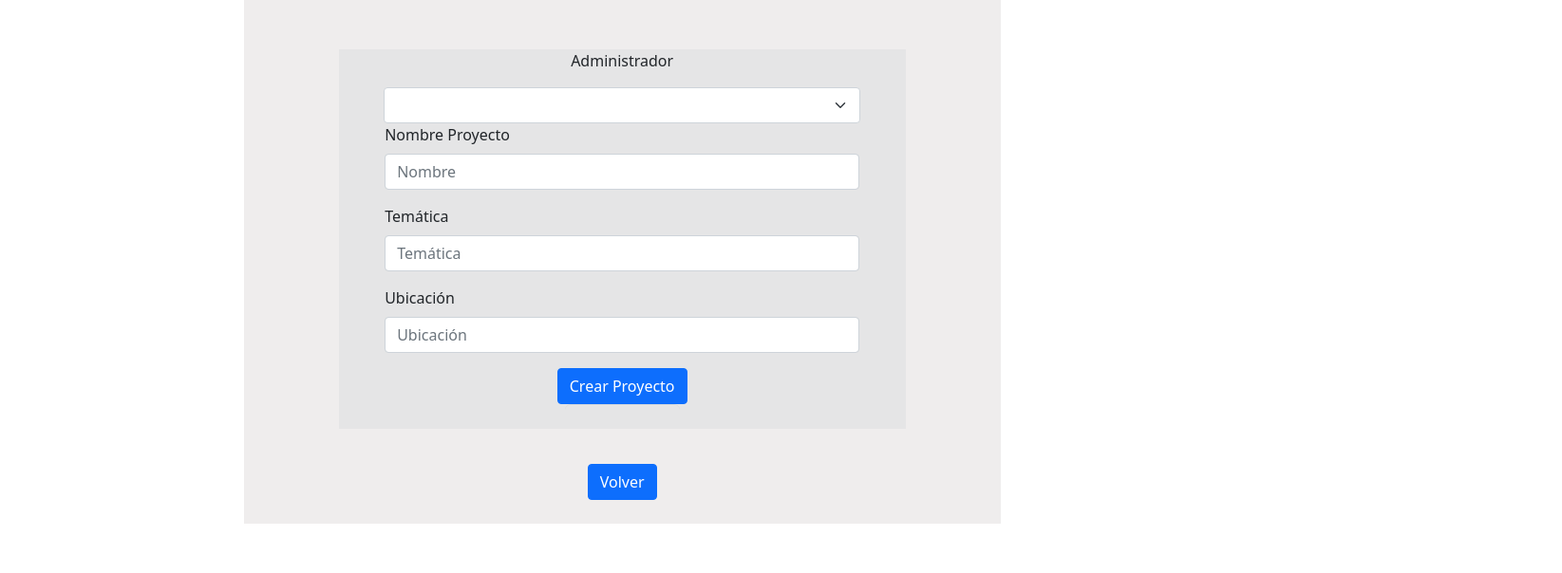
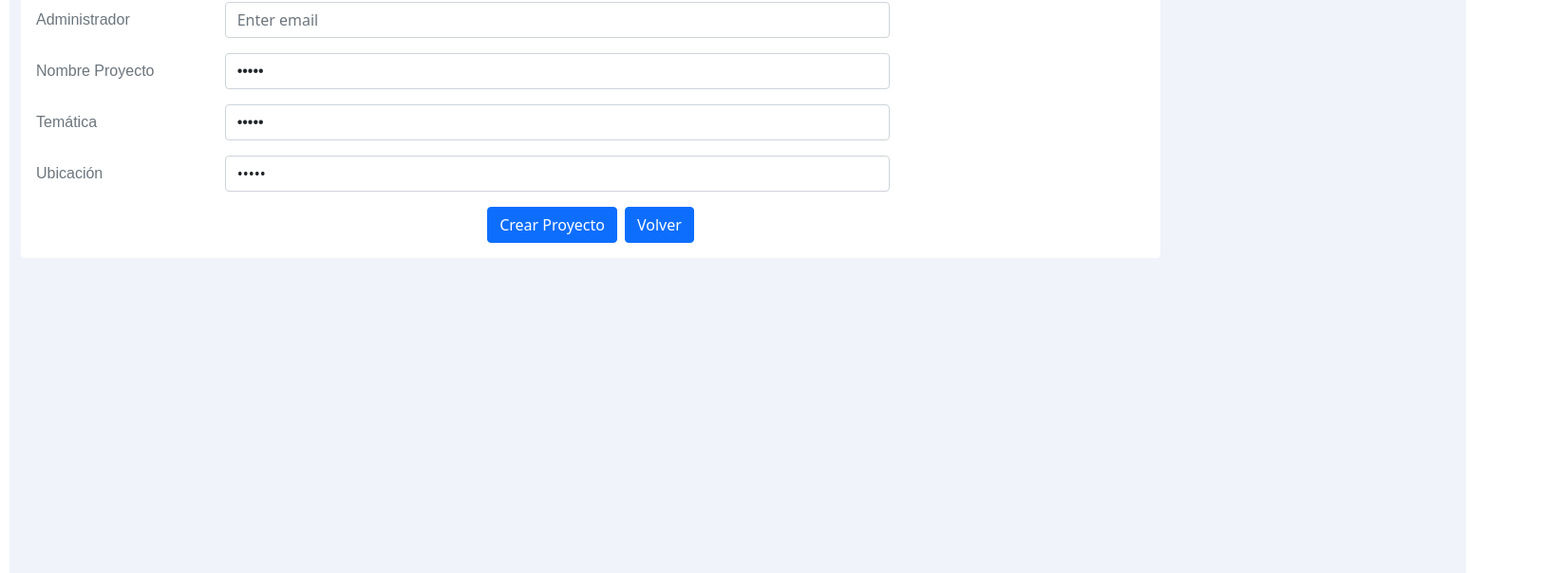
Before and after one commit to 4GeeksAcademy/Georef21_CaroMartinDavid, a React app: page /nuevoproyecto in a window 1280 px wide. Shown: the part 262-866 px from the top of the page at 95% size, 1645 px wide, since content can reach past the window. Built offline with nearby package versions, Linux system fonts and the light colour scheme; some packages are replaced by stand-ins of ours; no server answers.

Commit message:
Estilos_v5.0_21112023

```diff
--- a/src/front/js/component/sidebar.js
+++ b/src/front/js/component/sidebar.js
@@ -39,7 +39,7 @@ export const Sidebar = () => {
     return (
         <>
         {store.session === true ?
-        (<div className="flex-shrink-0 p-3 bg-white" style={{ width: "280px", height: "100vh" }}>
+        (<div className="flex-shrink-0 p-3 bg-white" style={{ width: "280px", height: "100vh"}}>
             <div>
                 <div className="d-flex align-items-center pb-1 mb-1 link-dark text-decoration-none border-bottom">
                     <a href="#!" className="text-decoration-none">
--- a/src/front/js/pages/CrearProyecto.jsx
+++ b/src/front/js/pages/CrearProyecto.jsx
@@ -39,52 +39,96 @@ export const CrearProyecto = () => {
         })
     }
     return (
-        <div className="account-pages1" >
-            <div className="account-pages pt-2 pt-sm-5 pb-4 pb-sm-5" >
-                <div className="RegistroProyecto pt-2 text-center bg-primary card-header col-md-6" style={{ color: 'white' }} width-400px>
-                    <h1>{id ? "Editar Proyecto" : "Registrar Nuevo Proyecto"}</h1>
+        <div className="Contanier-fluid" style={{height: "100vh", marginLeft: "10px" }}>
+            <div className="row">
+                <div className="col">
+                    <div class="page-title-box">
+                        <div class="page-title-right">
+                            <nav aria-label="breadcrumb">
+                                {/* <ol class="breadcrumb m-0">
+                        <li class="breadcrumb-item"><a href="/">Hyper</a></li>
+                        <li class="breadcrumb-item"><a href="/ui/forms/wizard">Forms</a></li>
+                        <li class="breadcrumb-item active" aria-current="page">Form Wizard</li>
+                    </ol> */}
+                            </nav>
                         </div>
-                <div className="containerAdmon">
-                    {/* <div className="RegistroProyecto pt-2 text-center bg-primary card-header col-md-6" style={{ color: 'white' }} width-400px>
-                        <h1>{id ? "Editar Proyecto" : "Registrar Nuevo Proyecto"}</h1>
-                    </div> */}
-                    {/* <div className="col-md-6 m-auto"> */}
+                        <h4 class="page-title" style={{ color: '#6c757d', fontFamily: "Nunito,sans-serif", marginTop: "100px"}} >PROYECTOS</h4>
+                    </div>
+                </div>
+            </div>
 
-                    <div className="datos col-md-6 d-flex flex-column align-items-center">
-                        <p>Administrador</p>
-                        <select className="form-select" aria-label="Default select example">
-                            <option value="">{store.administrator.name} {store.administrator.lastname}</option>
-                        </select>
-                        <div className="mb-3" >
-                            <label htmlFor="formGroupExampleInput" className="form-label">Nombre Proyecto</label>
-                            <input type="text" className="form-control" id="formGroupExampleInput" placeholder="Nombre" onChange={infoSetData} name="nameProject" required value={data.nameProject} />
+
+            <div className="row-card">
+                <div className="col-xl-6">
+                    <div className="card" style={{width: "1200px"}}>
+                        <div className="card-body">
+                            <h4 className="header-title mb-3" style={{ color: '#6c757d', fontFamily: "Nunito,sans-serif" }} >NUEVO PROYECTO</h4>
+                            <form className>
+                                <div className="mb-3 row">
+
+                                    <label for="exampleEmail" className="form-label col-form-label col-md-2" style={{ color: '#6c757d', fontFamily: "Nunito,sans-serif" }}>Administrador</label>
+
+                                    <div className="col-md-9">
+
+                                        <input name="exampleEmail" placeholder="Enter email" type="email" id="exampleEmail" className="form-control" style={{width: "700px"}}/>
                                     </div>
-                        <div className="mb-3">
-                            <label htmlFor="formGroupExampleInput2" className="form-label">Temática</label>
-                            <input type="text" className="form-control" id="formGroupExampleInput2" placeholder="Temática" onChange={infoSetData} name="theme" required value={data.theme} />
                                 </div>
-                        <div className="mb-3">
-                            <label htmlFor="formGroupExampleInput2" className="form-label">Ubicación</label>
-                            <input type="text" className="form-control" id="formGroupExampleInput2" placeholder="Ubicación" onChange={infoSetData} name="location" required value={data.location} />
+                                <div className="mb-3 row">
+                                    <label for="examplePassword" class="form-label col-form-label col-md-2" style={{ color: '#6c757d', fontFamily: "Nunito,sans-serif" }}>Nombre Proyecto</label>
+                                    <div class="col-md-9">
+                                        <input name="examplePassword" placeholder="password placeholder" type="password" id="examplePassword" class="form-control" value="12345" style={{width: "700px", fontFamily: "Nunito,sans-serif"}}/>
                                     </div>
-                        <div className="d-flex justify-content-center">
+                                </div>
+                                <div className="mb-3 row">
+                                    <label for="examplePassword" className="form-label col-form-label col-md-2" style={{ color: '#6c757d', fontFamily: "Nunito,sans-serif" }}>Temática</label>
+                                    <div className="col-md-9">
+                                        <input name="examplePassword" placeholder="password placeholder" type="password" id="examplePassword" className="form-control" value="12345" style={{width: "700px", fontFamily: "Nunito,sans-serif"}}/>
+                                    </div>
+                                </div>
+
+                                <div className="mb-3 row">
+                                    <label for="examplePassword" className="form-label col-form-label col-md-2" style={{ color: '#6c757d', fontFamily: "Nunito,sans-serif" }}>Ubicación</label>
+                                    <div className="col-md-9">
+                                        <input name="examplePassword" placeholder="password placeholder" type="password" id="examplePassword" class="form-control" value="12345" style={{width: "700px"}}/>
+                                    </div>
+                                </div>
+
+                                <ul class="list-inline wizard mb-0 d-flex justify-content-center">
+                                    <li class="next list-inline-item float-end">
                                     <button type="button" className="btn btn-primary" onClick={() => Send()}>{id ? "Editar Proyecto" : "Crear Proyecto"}</button>
+                                    </li>
+
+                                    <li>
+                                    <Link to="/profileadmon">
+                                     <button type="button" className="btn btn-primary">Volver</button>
+                                 </Link>
+                                    </li>
+                                </ul>
+
+
+
+
+
+
+
+
+                            </form>
                         </div>
-                        {/* <Link to="/profileadmon">
-                        <button type="button" className="btn btn-primary">Volver</button>
-                    </Link> */}
-                        <footer className="footer footer-alt min-vh-10">
+                    </div>
+
+                </div>
+            </div>
+
+            {/* <footer className="footer footer-alt min-vh-10">
                              <div className="botonVolver">
                                  <Link to="/profileadmon">
                                      <button type="button" className="btn btn-primary">Volver</button>
                                  </Link>
                              </div>
-                        </footer>
+                         </footer> */}
+
         </div>
-                </div>
-            </div>
-        </div>
-        // </div>
+
     );
 };
 
--- a/src/front/styles/admon.css
+++ b/src/front/styles/admon.css
@@ -213,8 +213,9 @@ form-label {
 }
 
 .flex-shrink-0 {
-    box-shadow: 1px 1px 1px 1px lightblue;
+    box-shadow: 1px 1px 1px 1px #313a46;
     border-radius: 0%;
+
 
 }
 
@@ -289,3 +290,19 @@ NombreRegAdmor {
     -moz-appearance: none;
     appearance: none; */
 }
+
+.Contanier-fluid{
+    background-color: #f1f3fa;
+    border-radius: 0%;
+    }
+
+    .row-card{
+        width: 1500px;
+
+
+    }
+
+    .card{
+        background-color: #ffffff;
+        border: 1px;
+    }
```
Lines whose indentation alone changed are shown as unchanged.
